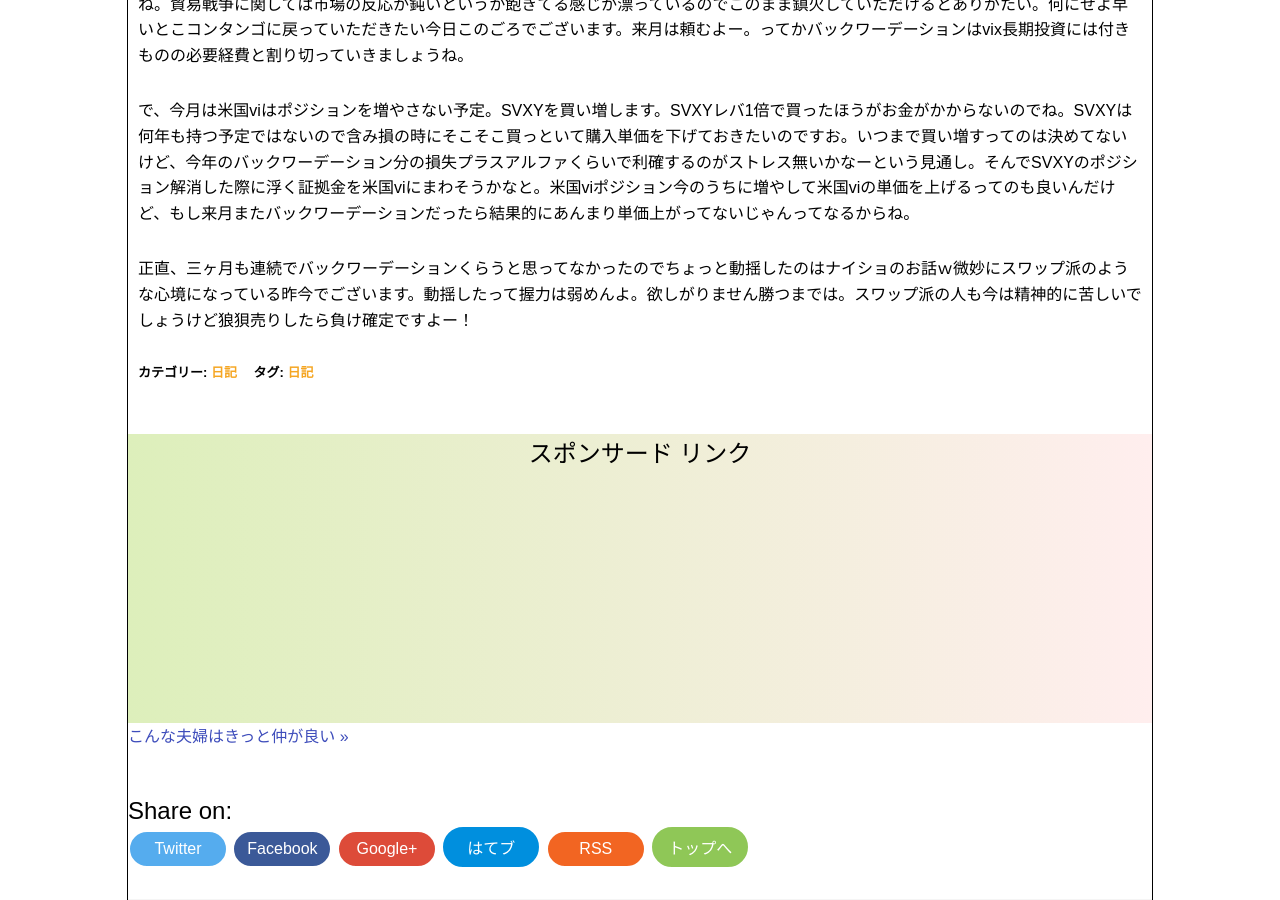
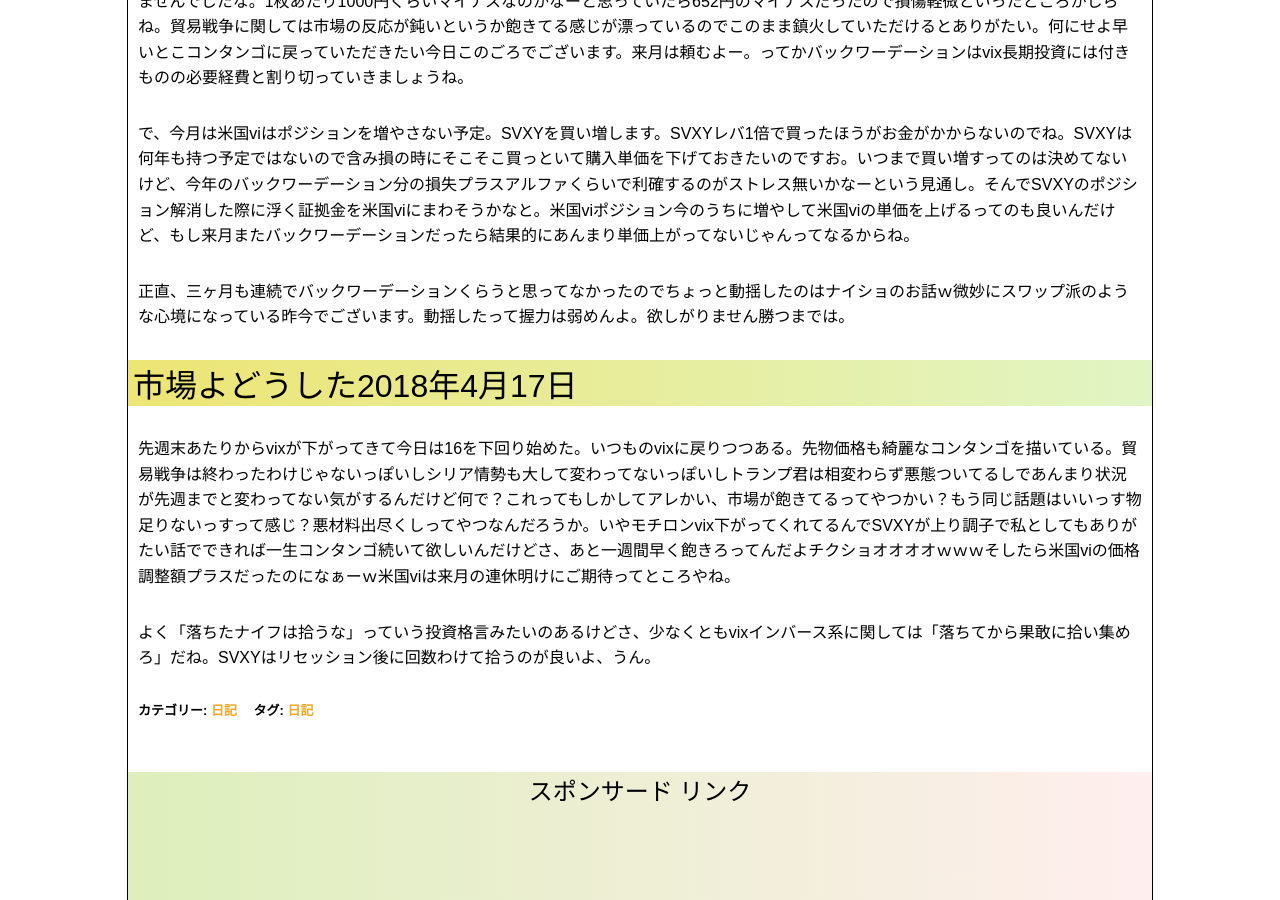
Before and after one commit to photoantenna/photoantenna.github.io, a Jekyll site: the page built from _posts/2018-04-04-diary.md, in a window 1280 px wide and 900 px high, scrolled down 3198 px. Built offline with Jekyll 4.4.1, drawn with Linux system fonts in a browser that asks for light colours; some of the changed text lies outside the part shown.

Commit message:
日記更新

```diff
--- a/_posts/2018-04-04-diary.md
+++ b/_posts/2018-04-04-diary.md
@@ -2,12 +2,12 @@
 layout: post
 title: "桜が葉を帯び緑が濃くなってくる頃の日記"
 permalink: diary07
-excerpt: "updated20180-04-12,日常のことや出来事に対する自分の反応を文章化していこうのコーナーです。特にテーマも設けずにつらつらと書いていくとっても楽しいコーナーです。見る人にとって楽しいコーナーかどうかは定かではありませんよー"
+excerpt: "updated20180-04-17,日常のことや出来事に対する自分の反応を文章化していこうのコーナーです。特にテーマも設けずにつらつらと書いていくとっても楽しいコーナーです。見る人にとって楽しいコーナーかどうかは定かではありませんよー"
 categories: "日記"
 tags: "日記"
 keywords: "ゴルゴンゾーラ, コストコ, しゃぶ葉, しゃぶしゃぶ, アトピー, バックワーデーション, vix"
 mokuji: true
-update: 2018-04-12
+update: 2018-04-17
 image:
   feature: diary.jpg
 ---
@@ -50,4 +50,10 @@ image:
 
 で、今月は米国viはポジションを増やさない予定。SVXYを買い増します。SVXYレバ1倍で買ったほうがお金がかからないのでね。SVXYは何年も持つ予定ではないので含み損の時にそこそこ買っといて購入単価を下げておきたいのですお。いつまで買い増すってのは決めてないけど、今年のバックワーデーション分の損失プラスアルファくらいで利確するのがストレス無いかなーという見通し。そんでSVXYのポジション解消した際に浮く証拠金を米国viにまわそうかなと。米国viポジション今のうちに増やして米国viの単価を上げるってのも良いんだけど、もし来月またバックワーデーションだったら結果的にあんまり単価上がってないじゃんってなるからね。
 
-正直、三ヶ月も連続でバックワーデーションくらうと思ってなかったのでちょっと動揺したのはナイショのお話ｗ微妙にスワップ派のような心境になっている昨今でございます。動揺したって握力は弱めんよ。欲しがりません勝つまでは。スワップ派の人も今は精神的に苦しいでしょうけど狼狽売りしたら負け確定ですよー！
+正直、三ヶ月も連続でバックワーデーションくらうと思ってなかったのでちょっと動揺したのはナイショのお話ｗ微妙にスワップ派のような心境になっている昨今でございます。動揺したって握力は弱めんよ。欲しがりません勝つまでは。
+
+### 市場よどうした2018年4月17日
+
+先週末あたりからvixが下がってきて今日は16を下回り始めた。いつものvixに戻りつつある。先物価格も綺麗なコンタンゴを描いている。貿易戦争は終わったわけじゃないっぽいしシリア情勢も大して変わってないっぽいしトランプ君は相変わらず悪態ついてるしであんまり状況が先週までと変わってない気がするんだけど何で？これってもしかしてアレかい、市場が飽きてるってやつかい？もう同じ話題はいいっす物足りないっすって感じ？悪材料出尽くしってやつなんだろうか。いやモチロンvix下がってくれてるんでSVXYが上り調子で私としてもありがたい話でできれば一生コンタンゴ続いて欲しいんだけどさ、あと一週間早く飽きろってんだよチクショオオオオｗｗｗそしたら米国viの価格調整額プラスだったのになぁーｗ米国viは来月の連休明けにご期待ってところやね。
+
+よく「落ちたナイフは拾うな」っていう投資格言みたいのあるけどさ、少なくともvixインバース系に関しては「落ちてから果敢に拾い集めろ」だね。SVXYはリセッション後に回数わけて拾うのが良いよ、うん。
```
